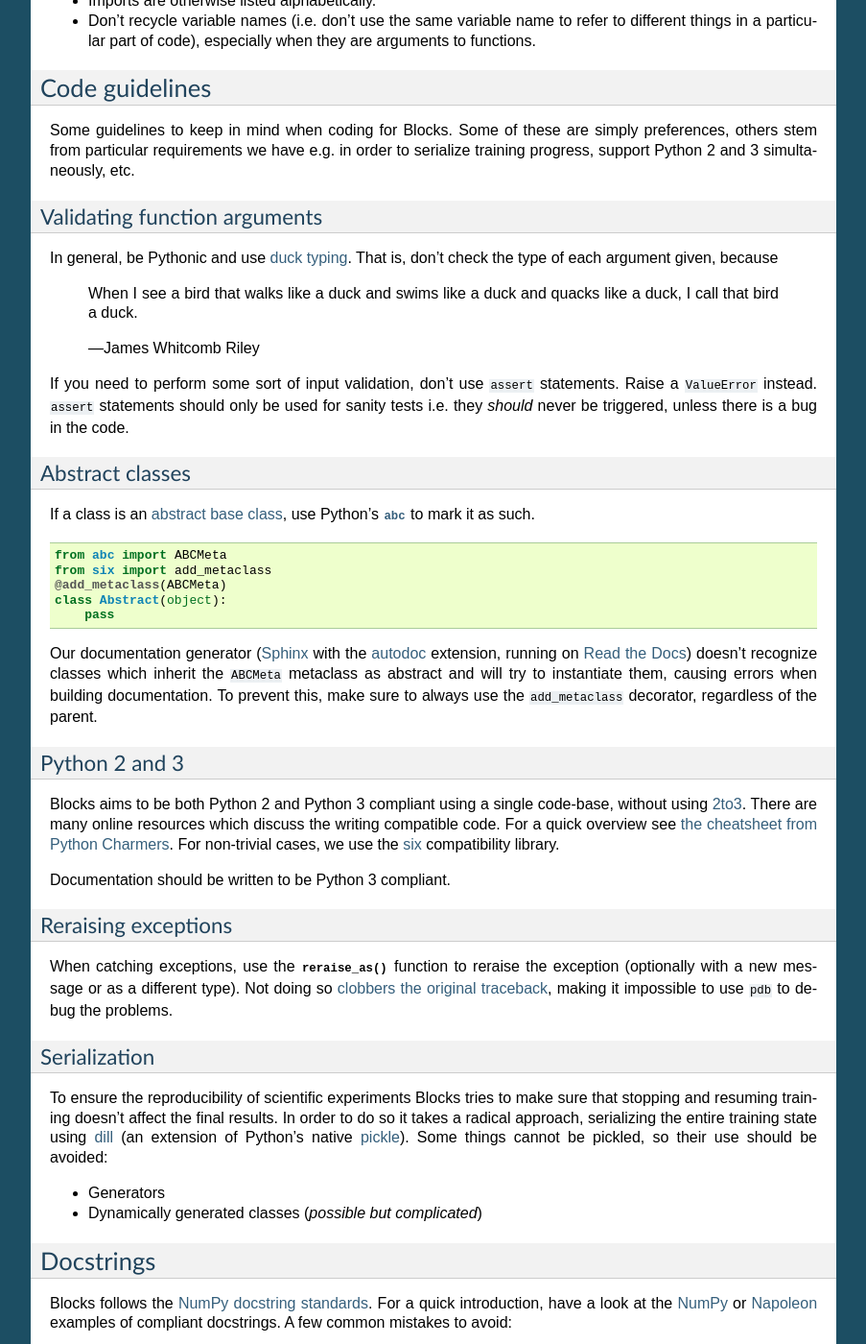
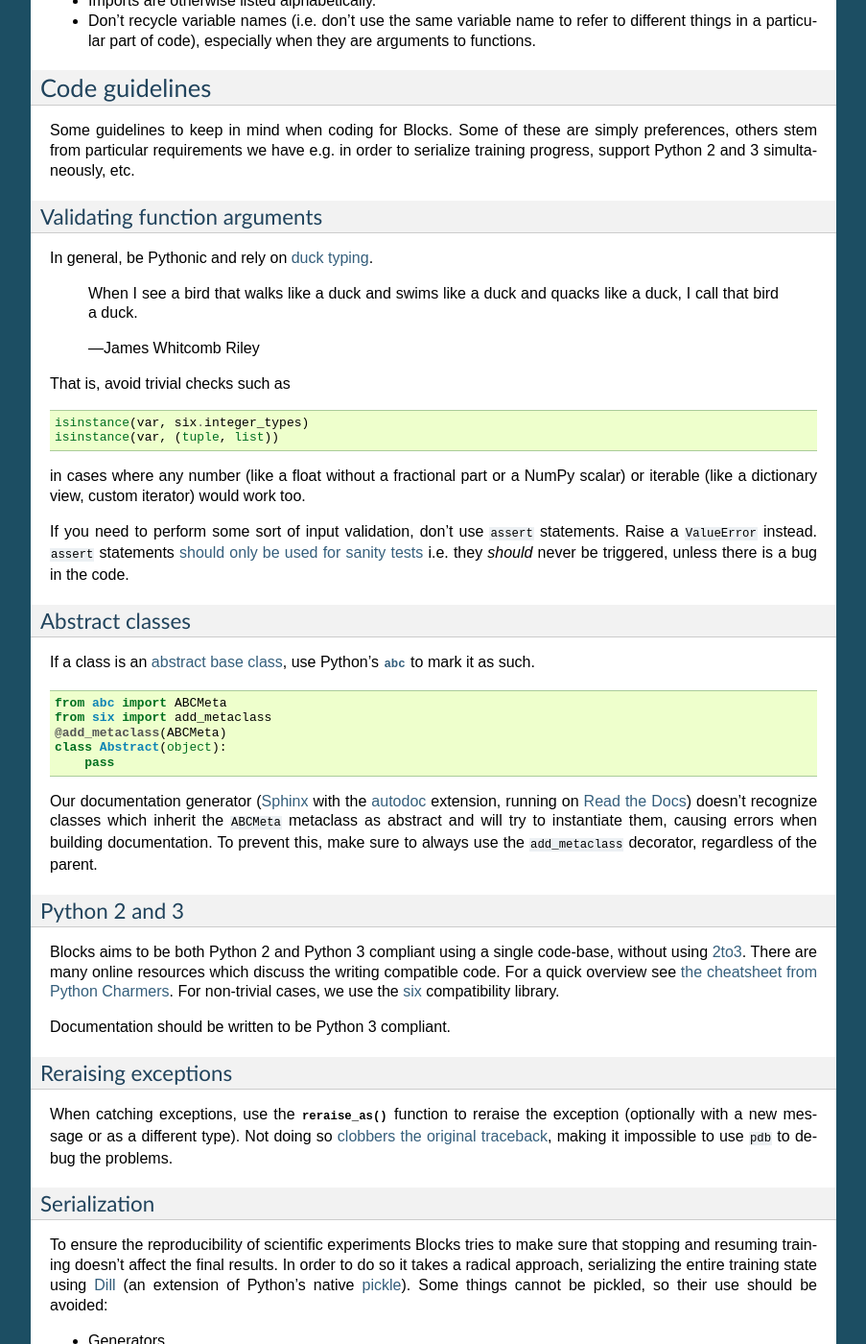
Before and after one commit to mila-iqia/blocks, a Sphinx documentation site: the page built from docs/developer_guidelines.rst, in a window 1280 px wide and 1400 px high, scrolled down 554 px. Shown: the whole window at 96% size, without its empty margins (198-1101 px from the left). Built offline with Sphinx 7.4.7, drawn with Linux system fonts in a browser that asks for light colours; some of the changed text lies outside the part shown.

Commit message:
Changes to developer guidelines after @rizar's feedback

```diff
--- a/docs/developer_guidelines.rst
+++ b/docs/developer_guidelines.rst
@@ -48,20 +48,30 @@ serialize training progress, support Python 2 and 3 simultaneously, etc.
 
 Validating function arguments
 ~~~~~~~~~~~~~~~~~~~~~~~~~~~~~
-In general, be Pythonic and use `duck typing`_. That is, don't check the type of
-each argument given, because
+In general, be Pythonic and rely on `duck typing`_.
 
     When I see a bird that walks like a duck and swims like a duck and quacks
     like a duck, I call that bird a duck.
 
     -- James Whitcomb Riley
 
+That is, avoid trivial checks such as
+
+.. code-block:: python
+
+   isinstance(var, six.integer_types)
+   isinstance(var, (tuple, list))
+
+in cases where any number (like a float without a fractional part or a NumPy
+scalar) or iterable (like a dictionary view, custom iterator) would work too.
+
 If you need to perform some sort of input validation, don't use ``assert``
-statements. Raise a ``ValueError`` instead. ``assert`` statements should
-only be used for sanity tests i.e. they *should* never be triggered, unless
+statements. Raise a ``ValueError`` instead. ``assert`` statements `should
+only be used for sanity tests`_ i.e. they *should* never be triggered, unless
 there is a bug in the code.
 
 .. _duck typing: https://en.wikipedia.org/wiki/Duck_typing
+.. _should only be used for sanity tests: https://en.wikipedia.org/wiki/Assertion_%28software_development%29#Comparison_with_error_handling
 
 Abstract classes
 ~~~~~~~~~~~~~~~~
@@ -115,14 +125,19 @@ Serialization
 To ensure the reproducibility of scientific experiments Blocks tries to make
 sure that stopping and resuming training doesn't affect the final results. In
 order to do so it takes a radical approach, serializing the entire training
-state using dill_ (an extension of Python's native pickle_). Some things cannot
+state using Dill_ (an extension of Python's native pickle_). Some things cannot
 be pickled, so their use should be avoided:
 
 * Generators
-* Dynamically generated classes (*possible but complicated*)
+* Dynamically generated classes (possible_ but complicated)
+* Most iterators (Python 2), but not custom iterator types
 
-.. _dill: http://trac.mystic.cacr.caltech.edu/project/pathos/wiki/dill
+For a more detailed list, refer to `Dill's source code`_.
+
+.. _Dill: http://trac.mystic.cacr.caltech.edu/project/pathos/wiki/dill
 .. _pickle: https://docs.python.org/3/library/pickle.html
+.. _possible: https://stackoverflow.com/questions/4647566/pickle-a-dynamically-parameterized-sub-class
+.. _Dill's source code: https://github.com/uqfoundation/dill/blob/master/dill/_objects.py
 
 Docstrings
 ----------
```
